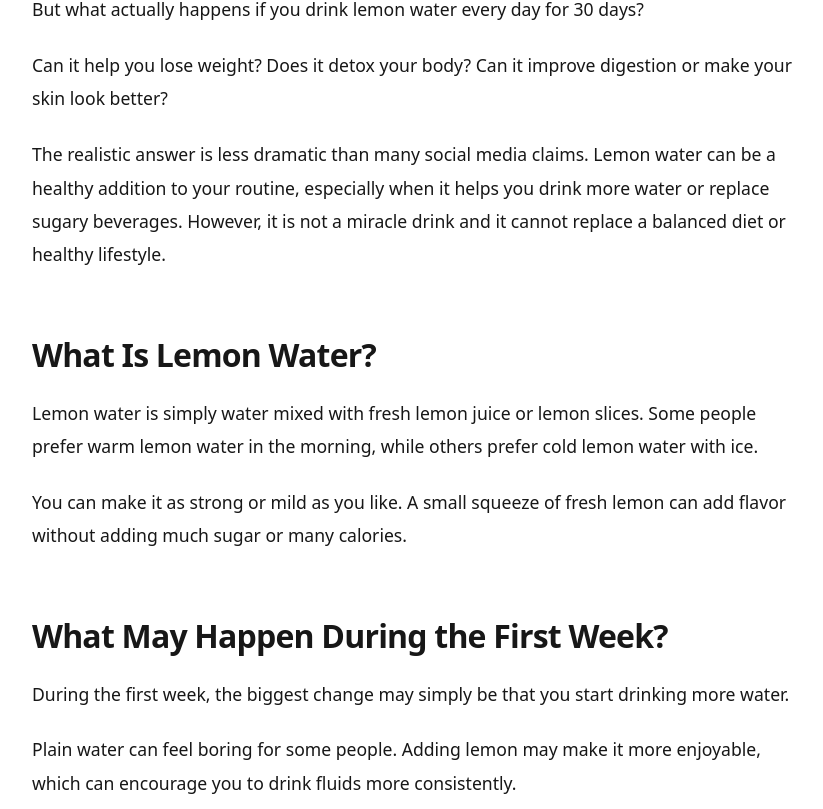
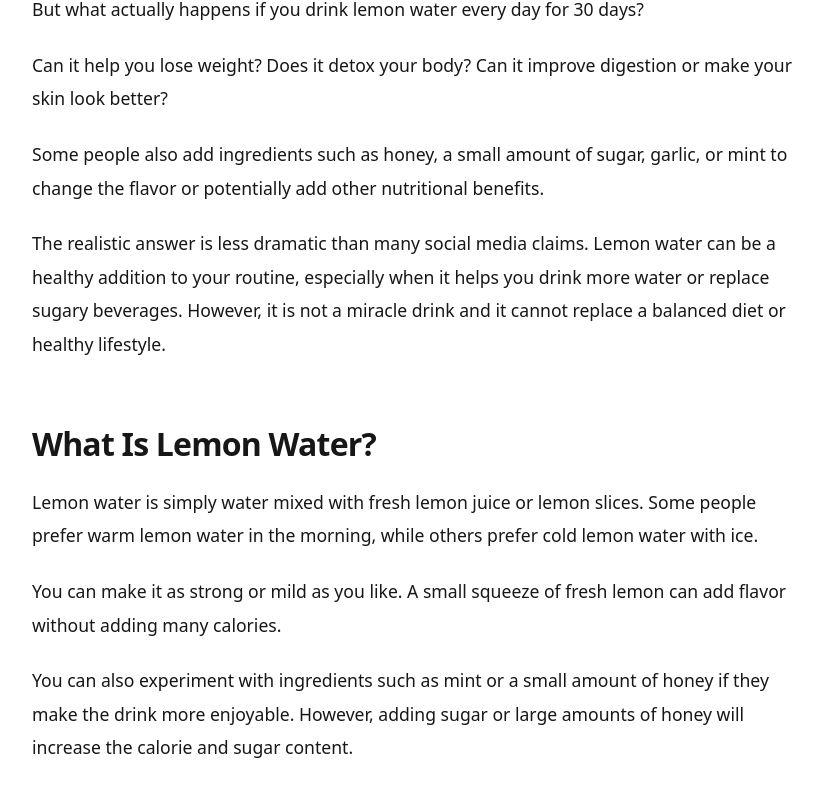
Before and after one commit to SudeepSilwal/blog, a Next.js app: page /posts/what-happens-if-you-drink-lemon-water-every-day-for-30-days in a window 1280 px wide. Shown: the part 1291-2100 px from the top of the page, without its empty margins (224-1047 px from the left). Built offline with nearby package versions, Linux system fonts and the light colour scheme.

Commit message:
Content detailed optimized

```diff
--- a/src/data/posts.js
+++ b/src/data/posts.js
@@ -9,7 +9,7 @@ export const posts = [
       'what-happens-if-you-drink-lemon-water-every-day-for-30-days',
 
     excerpt:
-      'What really happens if you drink lemon water every day for 30 days? Learn about hydration, weight loss myths, vitamin C, possible side effects, and what you can realistically expect.',
+      'What really happens if you drink lemon water every day for 30 days? Learn about hydration, weight loss myths, vitamin C, honey, sugar, garlic, mint, possible side effects, and what you can realistically expect.',
 
     content: `
       <p>
@@ -30,6 +30,12 @@ export const posts = [
       </p>
 
       <p>
+        Some people also add ingredients such as honey, a small amount of
+        sugar, garlic, or mint to change the flavor or potentially add other
+        nutritional benefits.
+      </p>
+
+      <p>
         The realistic answer is less dramatic than many social media claims.
         Lemon water can be a healthy addition to your routine, especially
         when it helps you drink more water or replace sugary beverages.
@@ -47,7 +53,14 @@ export const posts = [
 
       <p>
         You can make it as strong or mild as you like. A small squeeze of
-        fresh lemon can add flavor without adding much sugar or many calories.
+        fresh lemon can add flavor without adding many calories.
+      </p>
+
+      <p>
+        You can also experiment with ingredients such as mint or a small
+        amount of honey if they make the drink more enjoyable. However,
+        adding sugar or large amounts of honey will increase the calorie
+        and sugar content.
       </p>
 
       <h2>What May Happen During the First Week?</h2>
@@ -139,6 +152,118 @@ export const posts = [
         surrounding the habit.
       </p>
 
+      <h2>Adding Honey to Lemon Water</h2>
+
+      <p>
+        Honey is commonly added to lemon water to reduce the sour taste and
+        make the drink more enjoyable.
+      </p>
+
+      <p>
+        A small amount of honey can provide sweetness, but honey is still a
+        source of sugar and calories. Adding large amounts can reduce the
+        advantage of using lemon water as a low-calorie alternative to
+        sweetened drinks.
+      </p>
+
+      <ul class="check-list">
+        <li>Can improve the flavor of lemon water</li>
+        <li>May make it easier to replace sugary soft drinks</li>
+        <li>Contains natural sugars and calories</li>
+        <li>Large amounts can increase total sugar intake</li>
+      </ul>
+
+      <div class="article-highlight">
+        A small amount of honey may be useful for flavor, but more honey does
+        not necessarily mean more health benefits.
+      </div>
+
+      <h2>What About Adding a Little Sugar?</h2>
+
+      <p>
+        Adding a small amount of sugar can make lemon water taste more like
+        lemonade. However, sugar does not add any special health benefit to
+        the drink.
+      </p>
+
+      <p>
+        If your goal is to replace soda or reduce calorie intake, it is usually
+        better to use little or no added sugar.
+      </p>
+
+      <ul class="arrow-list">
+        <li>A small amount can improve flavor</li>
+        <li>Too much can significantly increase calorie intake</li>
+        <li>It may turn a healthy drink into a sugary beverage</li>
+        <li>Using less sugar can help maintain the low-calorie benefit</li>
+      </ul>
+
+      <h2>Can You Add Mint?</h2>
+
+      <p>
+        Fresh mint can add a refreshing flavor and aroma to lemon water.
+        Many people enjoy lemon and mint together, especially in cold water
+        during warm weather.
+      </p>
+
+      <p>
+        Mint does not magically detox the body or burn fat, but it can make
+        the drink more enjoyable and may encourage you to drink more water.
+      </p>
+
+      <ul class="check-list">
+        <li>Adds a fresh and refreshing flavor</li>
+        <li>May make drinking water more enjoyable</li>
+        <li>Contains small amounts of beneficial plant compounds</li>
+        <li>Does not directly cause weight loss</li>
+      </ul>
+
+      <h2>What Happens If You Add Garlic?</h2>
+
+      <p>
+        Garlic is sometimes added to homemade health drinks because it
+        contains natural compounds that have been studied for possible health
+        benefits.
+      </p>
+
+      <p>
+        However, garlic has a very strong taste and may not work well in
+        ordinary lemon water. Some people may also experience stomach
+        discomfort, heartburn, or irritation after consuming raw garlic.
+      </p>
+
+      <ul class="warning-list">
+        <li>Garlic can have a strong taste and smell</li>
+        <li>Raw garlic may cause stomach discomfort for some people</li>
+        <li>It may worsen heartburn or acid reflux in sensitive individuals</li>
+        <li>More garlic does not automatically mean greater health benefits</li>
+      </ul>
+
+      <div class="article-info">
+        If you enjoy garlic, it may be better included as part of a balanced
+        diet rather than adding large amounts to lemon water every day.
+      </div>
+
+      <h2>A Simple Lemon Water Combination</h2>
+
+      <p>
+        If you want to experiment with flavor, you can keep the drink simple
+        and avoid adding too much sugar.
+      </p>
+
+      <ul class="check-list">
+        <li>Water</li>
+        <li>A squeeze of fresh lemon</li>
+        <li>A few fresh mint leaves</li>
+        <li>A small amount of honey if desired</li>
+        <li>Ice for a refreshing cold drink</li>
+      </ul>
+
+      <p>
+        Garlic can be used separately in meals if you prefer its nutritional
+        benefits without changing the flavor of your lemon water.
+      </p>
+
       <h2>What Lemon Water Will Not Do</h2>
 
       <p>
@@ -178,12 +303,12 @@ export const posts = [
 
       <p>
         Some people may find that acidic drinks trigger or worsen heartburn.
-        If lemon water consistently causes discomfort, reducing the amount of
-        lemon or avoiding the drink may be a better option.
+        Garlic or mint may also cause digestive discomfort for some individuals.
       </p>
 
       <ul class="warning-list">
         <li>Lemon water may trigger heartburn for some people</li>
+        <li>Garlic may cause stomach irritation in some individuals</li>
         <li>Reduce or stop drinking it if it consistently causes discomfort</li>
       </ul>
 
@@ -203,6 +328,9 @@ export const posts = [
       <ul class="info-list">
         <li>The habit may help you drink more water</li>
         <li>You may replace some sugary drinks</li>
+        <li>Mint or lemon may make water more enjoyable</li>
+        <li>Honey and sugar can increase calorie intake</li>
+        <li>Garlic may not be suitable for everyone</li>
         <li>You may become more aware of your daily choices</li>
       </ul>
 
@@ -220,6 +348,13 @@ export const posts = [
       </p>
 
       <p>
+        Adding ingredients such as mint can improve the flavor, while a small
+        amount of honey or sugar can make the drink sweeter. Garlic may offer
+        nutritional value as part of your diet, but it may not be enjoyable
+        or suitable for everyone when mixed into lemon water.
+      </p>
+
+      <p>
         The biggest benefits are likely to come from the overall lifestyle
         habits surrounding the drink rather than from lemon water acting as a
         miracle solution.
@@ -231,6 +366,7 @@ export const posts = [
         <li>Include regular physical activity</li>
         <li>Get quality sleep</li>
         <li>Build sustainable habits</li>
+        <li>Use honey and sugar in moderation</li>
       </ul>
     `,
 
@@ -242,11 +378,15 @@ export const posts = [
       'Wellness',
       'Hydration',
       'Weight Loss',
+      'Honey',
+      'Mint',
+      'Garlic',
+      'Healthy Drinks',
     ],
 
     date: '2026-09-06',
 
-    readingTime: '8 min read',
+    readingTime: '7 min read',
 
     image:
       'https://res.cloudinary.com/dqfqxlysk/image/upload/v1788684707/LemonWater.png',
```
